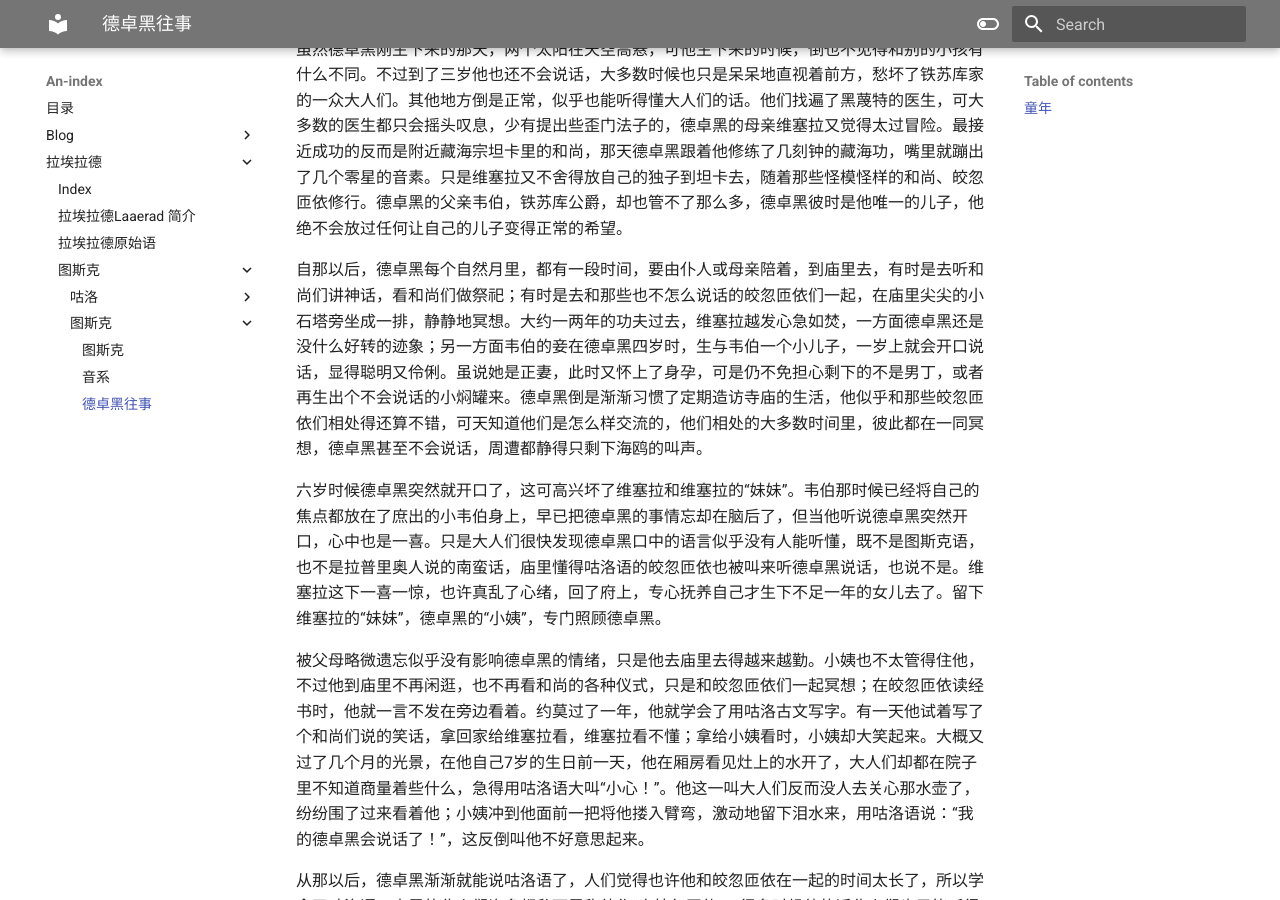
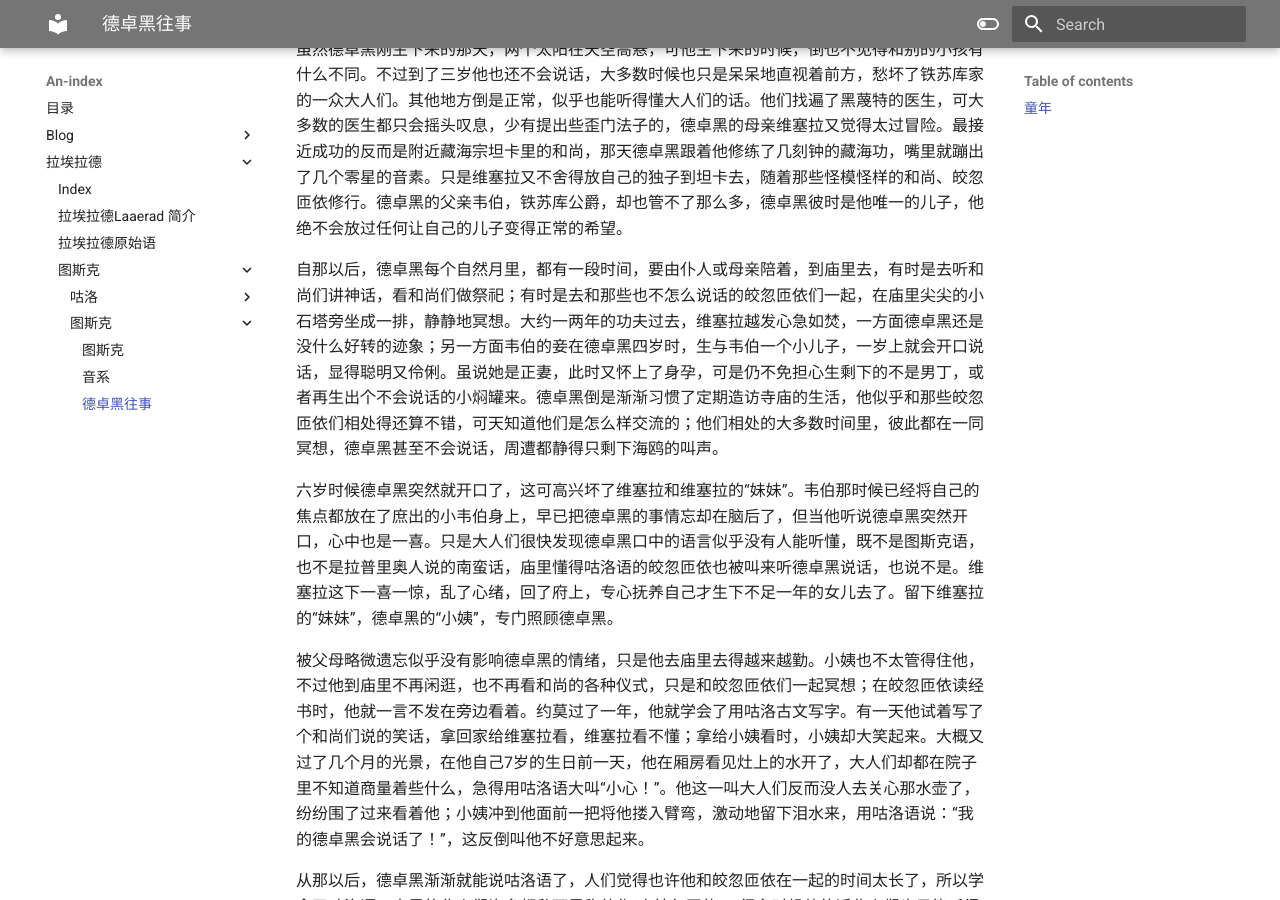
Before and after one commit to PhychiasLokDansk/Laaerad, an MkDocs documentation site: the page built from docs/拉埃拉德/图斯克/图斯克/德卓黑往事.md, in a window 1280 px wide and 900 px high, scrolled down 338 px. Built offline with MkDocs 1.6.1 and Material for MkDocs 9.7.7, drawn with Linux system fonts in a browser that asks for light colours; some of the changed text lies outside the part shown.

Commit message:
LAPTOP-UGNPREPA 2025-3-11:20:20:16

```diff
--- a/docs/拉埃拉德/图斯克/图斯克/德卓黑往事.md
+++ b/docs/拉埃拉德/图斯克/图斯克/德卓黑往事.md
@@ -5,9 +5,9 @@
 
 虽然德卓黑刚生下来的那天，两个太阳在天空高悬，可他生下来的时候，倒也不见得和别的小孩有什么不同。不过到了三岁他也还不会说话，大多数时候也只是呆呆地直视着前方，愁坏了铁苏库家的一众大人们。其他地方倒是正常，似乎也能听得懂大人们的话。他们找遍了黑蔑特的医生，可大多数的医生都只会摇头叹息，少有提出些歪门法子的，德卓黑的母亲维塞拉又觉得太过冒险。最接近成功的反而是附近藏海宗坦卡里的和尚，那天德卓黑跟着他修练了几刻钟的藏海功，嘴里就蹦出了几个零星的音素。只是维塞拉又不舍得放自己的独子到坦卡去，随着那些怪模怪样的和尚、皎忽匝依修行。德卓黑的父亲韦伯，铁苏库公爵，却也管不了那么多，德卓黑彼时是他唯一的儿子，他绝不会放过任何让自己的儿子变得正常的希望。
 
-自那以后，德卓黑每个自然月里，都有一段时间，要由仆人或母亲陪着，到庙里去，有时是去听和尚们讲神话，看和尚们做祭祀；有时是去和那些也不怎么说话的皎忽匝依们一起，在庙里尖尖的小石塔旁坐成一排，静静地冥想。大约一两年的功夫过去，维塞拉越发心急如焚，一方面德卓黑还是没什么好转的迹象；另一方面韦伯的妾在德卓黑四岁时，生与韦伯一个小儿子，一岁上就会开口说话，显得聪明又伶俐。虽说她是正妻，此时又怀上了身孕，可是仍不免担心剩下的不是男丁，或者再生出个不会说话的小焖罐来。德卓黑倒是渐渐习惯了定期造访寺庙的生活，他似乎和那些皎忽匝依们相处得还算不错，可天知道他们是怎么样交流的，他们相处的大多数时间里，彼此都在一同冥想，德卓黑甚至不会说话，周遭都静得只剩下海鸥的叫声。
+自那以后，德卓黑每个自然月里，都有一段时间，要由仆人或母亲陪着，到庙里去，有时是去听和尚们讲神话，看和尚们做祭祀；有时是去和那些也不怎么说话的皎忽匝依们一起，在庙里尖尖的小石塔旁坐成一排，静静地冥想。大约一两年的功夫过去，维塞拉越发心急如焚，一方面德卓黑还是没什么好转的迹象；另一方面韦伯的妾在德卓黑四岁时，生与韦伯一个小儿子，一岁上就会开口说话，显得聪明又伶俐。虽说她是正妻，此时又怀上了身孕，可是仍不免担心生剩下的不是男丁，或者再生出个不会说话的小焖罐来。德卓黑倒是渐渐习惯了定期造访寺庙的生活，他似乎和那些皎忽匝依们相处得还算不错，可天知道他们是怎么样交流的；他们相处的大多数时间里，彼此都在一同冥想，德卓黑甚至不会说话，周遭都静得只剩下海鸥的叫声。
 
-六岁时候德卓黑突然就开口了，这可高兴坏了维塞拉和维塞拉的“妹妹”。韦伯那时候已经将自己的焦点都放在了庶出的小韦伯身上，早已把德卓黑的事情忘却在脑后了，但当他听说德卓黑突然开口，心中也是一喜。只是大人们很快发现德卓黑口中的语言似乎没有人能听懂，既不是图斯克语，也不是拉普里奥人说的南蛮话，庙里懂得咕洛语的皎忽匝依也被叫来听德卓黑说话，也说不是。维塞拉这下一喜一惊，也许真乱了心绪，回了府上，专心抚养自己才生下不足一年的女儿去了。留下维塞拉的“妹妹”，德卓黑的“小姨”，专门照顾德卓黑。
+六岁时候德卓黑突然就开口了，这可高兴坏了维塞拉和维塞拉的“妹妹”。韦伯那时候已经将自己的焦点都放在了庶出的小韦伯身上，早已把德卓黑的事情忘却在脑后了，但当他听说德卓黑突然开口，心中也是一喜。只是大人们很快发现德卓黑口中的语言似乎没有人能听懂，既不是图斯克语，也不是拉普里奥人说的南蛮话，庙里懂得咕洛语的皎忽匝依也被叫来听德卓黑说话，也说不是。维塞拉这下一喜一惊，乱了心绪，回了府上，专心抚养自己才生下不足一年的女儿去了。留下维塞拉的“妹妹”，德卓黑的“小姨”，专门照顾德卓黑。
 
 被父母略微遗忘似乎没有影响德卓黑的情绪，只是他去庙里去得越来越勤。小姨也不太管得住他，不过他到庙里不再闲逛，也不再看和尚的各种仪式，只是和皎忽匝依们一起冥想；在皎忽匝依读经书时，他就一言不发在旁边看着。约莫过了一年，他就学会了用咕洛古文写字。有一天他试着写了个和尚们说的笑话，拿回家给维塞拉看，维塞拉看不懂；拿给小姨看时，小姨却大笑起来。大概又过了几个月的光景，在他自己7岁的生日前一天，他在厢房看见灶上的水开了，大人们却都在院子里不知道商量着些什么，急得用咕洛语大叫“小心！”。他这一叫大人们反而没人去关心那水壶了，纷纷围了过来看着他；小姨冲到他面前一把将他搂入臂弯，激动地留下泪水来，用咕洛语说：“我的德卓黑会说话了！”，这反倒叫他不好意思起来。
 
```
Also changed, not shown: other parts of docs/拉埃拉德/图斯克/图斯克/德卓黑往事.md (+1 -1 lines), docs/拉埃拉德/图斯克/咕洛/咕洛.md (+2 -2 lines), docs/拉埃拉德/图斯克/图斯克/图斯克.md (+5 -4 lines), 1 other file.
